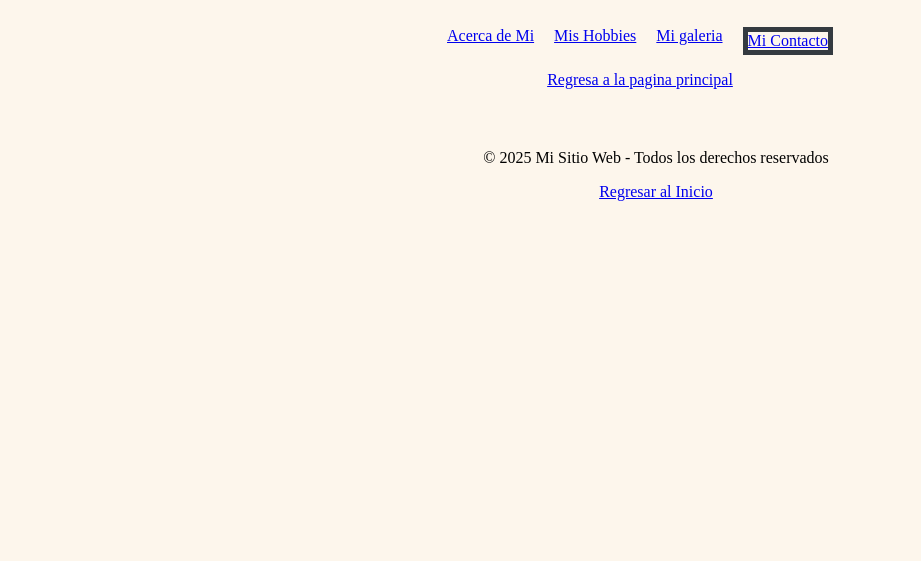
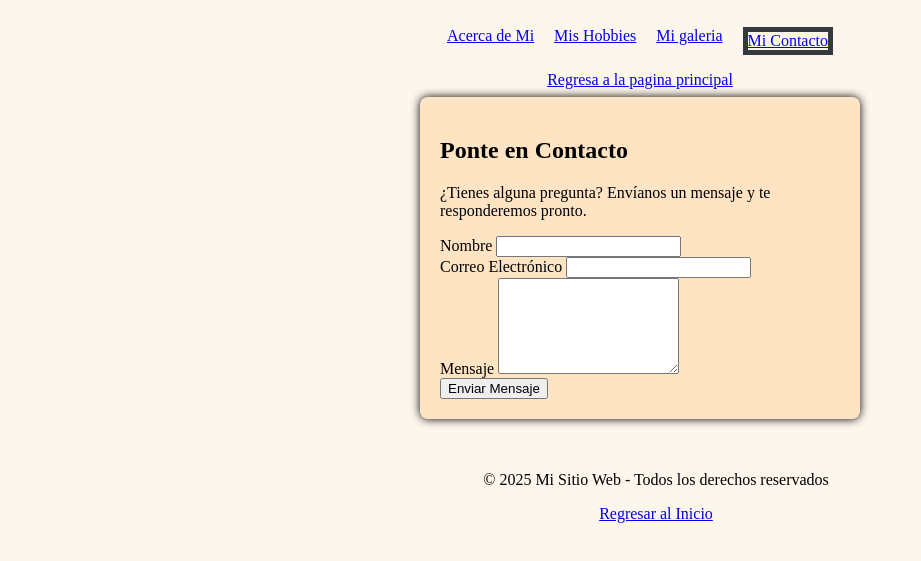
Before and after one commit to shift-Anthony/ProyectoFinalIndividual_IDWEB, a plain HTML site: page contacto.html in a window 1280 px wide. Shown: the part 61-622 px from the top of the page, without its empty margins (0-921 px from the left). Drawn offline with Linux system fonts and the light colour scheme.

Commit message:
first part formulario

```diff
--- a/contacto.html
+++ b/contacto.html
@@ -20,7 +20,19 @@
     <nav>
      <a href="/index.html">Regresa a la pagina principal</a>
     </nav>
-
+    <section>
+    <form action="#" method="POST" class="contact-form">
+            <h2>Ponte en Contacto</h2>
+            <p>¿Tienes alguna pregunta? Envíanos un mensaje y te responderemos pronto.</p>
+            <label for="name">Nombre</label>
+            <input type="text" id="name" name="user_name" required><br>
+            <label for="email">Correo Electrónico</label>
+            <input type="email" id="email" name="user_email" required><br>
+            <label for="message">Mensaje</label>
+            <textarea id="message" name="user_message" rows="6" required></textarea><br>
+            <button type="submit" class="submit-button">Enviar Mensaje</button>
+    </form>
+</section>
   <footer>
     <p>&copy; 2025 Mi Sitio Web - Todos los derechos reservados</p>
     <a href="#head">Regresar al Inicio</a>
--- a/styles/styles.css
+++ b/styles/styles.css
@@ -37,4 +37,14 @@ img {
       display: block;
       margin: 20px auto;
       border-radius: 10px;
-    }
+}
+
+
+form {
+  background-color: bisque;
+  max-width: 400px;
+  margin: auto;
+  padding: 20px;
+  border-radius: 8px;
+  box-shadow: 0 0 10px rgba(0,0,0,1);
+}
```
Also changed, not shown: index.html (+1 -7 lines).
